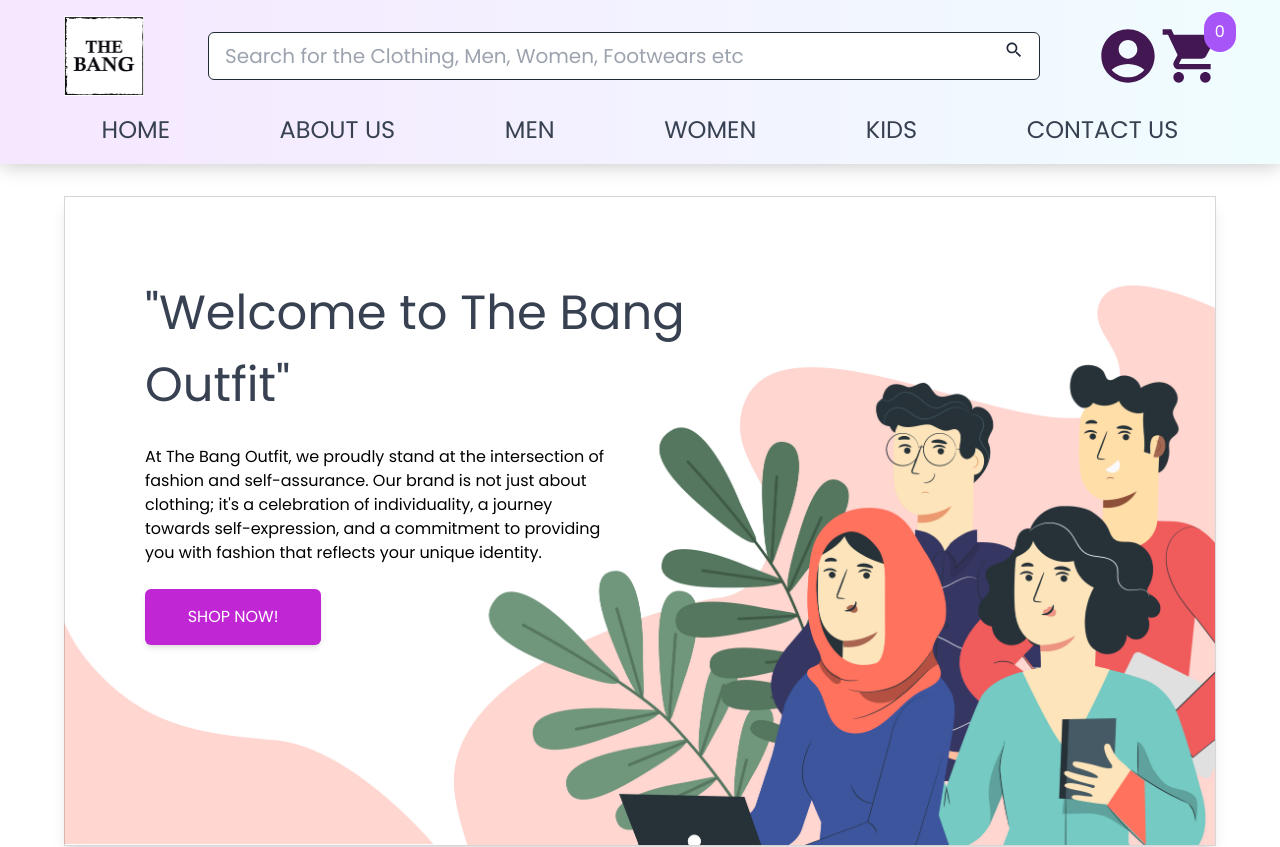
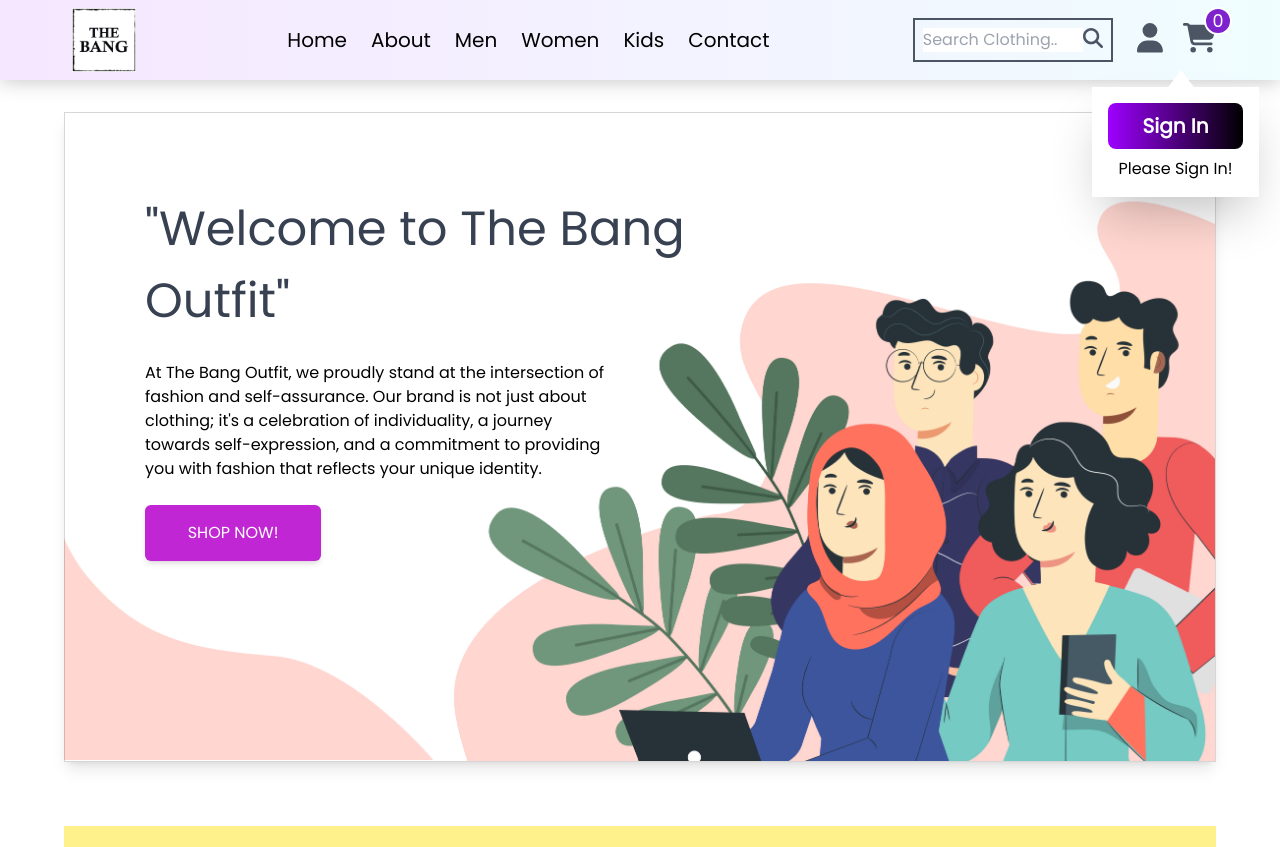
Before and after one commit to gauravmad/thebangoutfit-phase2, a Next.js app: page /aboutus in a window 1280 px wide. Shown: the top 847 px of the page. Built offline with nearby package versions, Linux system fonts and the light colour scheme; no server answers; a web font is replaced by a local one.

Commit message:
navbar chnages

```diff
--- a/components/AuthComponents/AccountDetails.js
+++ b/components/AuthComponents/AccountDetails.js
@@ -1,6 +1,7 @@
 import React, { useState } from "react";
 import { toast } from "react-hot-toast";
 import CircularProgress from '@mui/material/CircularProgress';
+import {checkUserDetailsExistence} from "../../lib/client"
 
 export default function AccountDetails() {
   const [formData, setFormData] = useState({
@@ -93,6 +94,7 @@ export default function AccountDetails() {
       setLoading(false)
     }
   };
+
 
   return (
     <div className="md:my-[8vh]  font-sans w-full md:w-[55vw] border-gray-100 shadow-xl border-[1px] flex ">
--- a/components/Navbar/Navbar.js
+++ b/components/Navbar/Navbar.js
@@ -1,19 +1,16 @@
-import React, {useState} from "react";
+import React, { useState } from "react";
+// import SignIn from "../AuthComponents/SignIn";
 import Link from "next/link";
+import { useRouter } from "next/router";
 import { useSession, signIn, signOut } from "next-auth/react";
-import { useRouter } from "next/router";
 import { useStateContext } from "../../context/StateContext";
-import AccountCircleIcon from "@mui/icons-material/AccountCircle";
-import ShoppingCartIcon from '@mui/icons-material/ShoppingCart';
-import SearchIcon from "@mui/icons-material/Search";
-import MenuIcon from "@mui/icons-material/Menu";
-import CloseIcon from "@mui/icons-material/Close";
+import { FontAwesomeIcon } from "@fortawesome/react-fontawesome";
 
 export default function Navbar() {
-
-
   const { data: session } = useSession();
   const router = useRouter();
+
+  const [showSignInButton, setShowSignInButton] = useState(false);
 
   const handleSignInOut = async () => {
     if (session) {
@@ -31,244 +28,143 @@ export default function Navbar() {
     }
   };
 
-  function showSidebar() {
-    const sidebar = document.querySelector(".sidebar");
-    sidebar.style.display = "flex";
-    sidebar.classList.add("slideInRight");
-    sidebar.classList.remove("slideInLeft");
-  }
+  // const handleMouseEnter = () => {
+  //   setShowSignInButton(true);
+  // };
 
-  function hideSidebar() {
-    const sidebar = document.querySelector(".sidebar");
-    sidebar.classList.add("slideInLeft");
-    setTimeout(() => {
-      sidebar.style.display = "none";
-    }, 500);
-  }
+  // const handleMouseLeave = () => {
+  //   setShowSignInButton(false);
+  // };
 
-  const buttonDisplay = () => {
-    const signInButton = document.querySelector('.signInButton');
-    signInButton.classList.remove('hidden'); // Show the sign-in button
-  }
-
-  const buttonHide = () => {
-    const signInButton = document.querySelector('.signInButton');
-    signInButton.classList.add('hidden'); // Hide the sign-in button
-  }
-
-  const [searchTerm, setSearchTerm] = useState('');
-
-  const handleSearch = () => {
-    // Perform search logic or navigation
-    router.push(`/search?query=${searchTerm}`);
-  };
-
-  const handleChange = (e) => {
-    setSearchTerm(e.target.value);
-  };
-
-
-  // Cart
-  const {totalQuantities} = useStateContext();
+  const { totalQuantities } = useStateContext();
 
   return (
-    <div className=' pb-[2vh] w-full navbar flex md:flex-col lg:flex-col shadow-lg'>
-
-      <div className='my-[1vh] flex flex-row justify-evenly items-center p-[1vh]'>
-
+    <div className="navbar bg-white py-[1vh] shadow-md">
+      <div className="w-[90%] mx-auto flex flex-row justify-between items-center">
+        {/* Logo section */}
         <div>
-          <Link href="/"><img src='/logo.png' className='w-[6vh] md:w-[10vh]  md:mx-[1vh] shadow-2xlxl' alt='' /></Link>
-        </div>
-
-        <div className="relative ">
-          <input
-            type="text"
-            placeholder="Search for the Clothing, Men, Women, Footwears etc"
-            className="text-[1vh] w-[52vw] h-[4vh] rounded-md mx-[1vh] md:text-[2.5vh] md:w-[65vw] md:h-[6vh] pl-[1vh] md:px-[2vh] border-gray-800 border-[0.2vh] bg-white text-gray-800"
-            value={searchTerm}
-            onChange={handleChange}
-          />
-
-          <Link href="/search">
-          <SearchIcon
-            onClick={handleSearch}
-            fontSize="small"
-            className="absolute right-[2vh] text-gray-800 top-[0.8vh]  md:right-[3vh] md:top-[1vh]"
+          <Link href="/">
+            <img
+              src="/logo.png"
+              className="w-[6vh] md:w-[8vh]  md:mx-[1vh] shadow-2xlxl"
+              alt=""
             />
           </Link>
         </div>
 
-        <div className='flex flex-row items-center  '>
-          <div className='flex  items-center  '>
-            {session ? (
-              <div onClick={handleProfileClick} >
+        <div>
+          <ul className="flex flex-row gap-x-[3vh]">
+            <Link href="/">
+              <li className="text-[2.5vh] font-medium">Home</li>
+            </Link>
+            <Link href="/aboutus">
+              <li className="text-[2.5vh] font-medium">About</li>
+            </Link>
+            <Link href="/men">
+              <li className="text-[2.5vh] font-medium">Men</li>
+            </Link>
+            <Link href="/women">
+              <li className="text-[2.5vh] font-medium">Women</li>
+            </Link>
+            <Link href="/kids">
+              <li className="text-[2.5vh] font-medium">Kids</li>
+            </Link>
+            <Link href="/contact">
+              <li className="text-[2.5vh] font-medium">Contact</li>
+            </Link>
+          </ul>
+        </div>
+
+        <div className="flex flex-row justify-start items-center">
+          <div className="border-2  border-gray-600 p-[1vh] flex flex-row items-center mr-[3vh]">
+            <input
+              type="text"
+              placeholder="Search Clothing.."
+              className="focus:outline-none w-[20vh]"
+            />
+            <Link href="">
+              <FontAwesomeIcon
+                className="text-gray-600 text-[2.5vh]"
+                icon="fa-solid fa-magnifying-glass"
+              />
+            </Link>
+          </div>
+
+          <Link href="">
+            <div
+              className="mr-[2.5vh] relative"
+
+            >
+              {!session?(
+
+              <FontAwesomeIcon
+                className="text-[3.7vh] text-gray-600"
+                icon="fa-solid fa-user"
+              />
+              ):(
                 <img
                   src={session.user.image}
-                  alt='Profile'
-                  className='profilepicicon w-[6vh] rounded-full md:w-[9vh] mx-[1.5vh] cursor-pointer '
+                  alt="Profile"
+                  className="w-[7vh] rounded-full"
                 />
+              )}
+
+              <div
+                className={`absolute signHover top-[8vh] w-[13vw] -right-[12vh] p-[2vh] shadow-2xl bg-white bottom-[0vh]${
+                  showSignInButton ? "shadow-2xl" : "hidden"
+                }`}
+              >
+                <div className="absolute text-white triangle"></div>
+                {!session?(
+
+                  <div>
+                    <button
+                      onClick={signIn}
+                      className="bluebtn text-[2.5vh] w-full bg-purple-500 p-[1vh] rounded-lg flex flex-row justify-center items-center text-white font-semibold">
+                      Sign In
+                    </button>
+                    <h2 className="text-center mt-[1vh]">Please Sign In!</h2>
+                  </div>
+                ):(
+                  <div>
+                    <Link href="/myaccount">
+                    <div onClick={handleProfileClick} className="text-center mt-[1vh] flex flex-row items-center mb-[1.5vh]">
+                      <FontAwesomeIcon
+                        className="text-[3vh] ml-[0.5vh] text-gray-600"
+                        icon="fa-solid fa-user"
+                      />
+                      <h2 className="text-[2.5vh] ml-[1.5vh]">My Account</h2>
                     </div>
 
-            ) : (
-              <Link href="/myaccount" className='profileIcon' >
-                <AccountCircleIcon className='profilepicicon text-[#431751] text-[5vh] md:text-[7vh] lg:text-[8vh] ' />
-
                     </Link>
+                    <button
+                      onClick={signOut}
+                      className="redbtn text-[2.5vh] w-full bg-red-500 p-[1vh] rounded-lg flex flex-row justify-center items-center text-white font-semibold">
+                      Logout
+                    </button>
+                  </div>
                 )}
-
-            <div onMouseEnter={buttonDisplay} onMouseLeave={buttonHide}  className='signInButton  hidden'>
-              <div className='absolute  triangle'></div>
-              <button
-                onClick={handleSignInOut}
-                className={`p-[1.5vh] rounded-lg w-full text-white text-[2.5vh] font-semibold ${session ? 'bg-red-600' : 'bg-purple-600'
-                  } active:bg-purple-800`}
-              >
-                {session ? 'Logout' : 'Sign In'}
-              </button>
-              <p className='text-center'>New User! Please Sign in</p>
-            </div>
-          </div>
-
-          <Link href="/checkout">
-          <div className="relative">
-            <ShoppingCartIcon className='carticon text-[#431751]'/>
-
-              <p className="bg-purple-500 text-white font-medium absolute -top-[1.5vh] -right-[1.5vh] p-[1vh] text-[2vh] rounded-full px-[1.4vh]">
-                {totalQuantities}
-              </p>
-          </div>
-          </Link>
 
               </div>
 
             </div>
+          </Link>
 
-      <div>
-        <nav>
-          <ul className="sidebar">
-            <li onClick={hideSidebar}>
-              <Link
-                href="/"
-                className="block text-left px-[1vh] py-[0.5vh] text-[3vh] text-gray-700 navlink"
-              >
-                <CloseIcon />
-              </Link>
-            </li>
-            <li onClick={hideSidebar}>
-              <Link
-                href="/"
-                className="w-full block text-center px-[1vh] py-[0.5vh] text-[3vh] text-gray-700 navlink"
-              >
-                HOME
-              </Link>
-            </li>
-            <li onClick={hideSidebar}>
-              <Link
-                href="/aboutus"
-                className="w-full block text-center px-[1vh] py-[0.5vh] text-[3vh] text-gray-700 navlink"
-              >
-                ABOUT US
-              </Link>
-            </li>
-            <li onClick={hideSidebar}>
-              <Link
-                href="/men"
-                className="w-full block text-center px-[1vh] py-[0.5vh] text-[3vh] text-gray-700 navlink"
-              >
-                MEN
-              </Link>
-            </li>
-            <li onClick={hideSidebar}>
-              <Link
-                href="/women"
-                className="w-full block text-center px-[1vh] py-[0.5vh] text-[3vh] text-gray-700 navlink"
-              >
-                WOMEN
-              </Link>
-            </li>
-            <li onClick={hideSidebar}>
-              <Link
-                href="/kids"
-                className="w-full block text-center px-[1vh] py-[0.5vh] text-[3vh] text-gray-700 navlink"
-              >
-                KIDS
-              </Link>
-            </li>
-            <li onClick={hideSidebar}>
-              <Link
-                href="/contact"
-                className="w-full block text-center px-[1vh] py-[0.5vh] text-[3vh] text-gray-700 navlink"
-              >
-                CONTACT US
-              </Link>
-            </li>
-          </ul>
+          <Link href="">
+            <div className=" relative">
+              <FontAwesomeIcon
+                className="text-[3.7vh] text-gray-600"
+                icon="fa-solid fa-cart-shopping"
+              />
 
-
-          <ul className="navbar-links flex justify-evenly ">
-            <li className="hideOnMobile">
-              <Link
-                href="/"
-                className="px-[1vh] py-[0.5vh] text-[3vh] text-gray-700 navlink"
-              >
-                HOME
-              </Link>
-            </li>
-            <li className="hideOnMobile">
-              <Link
-                href="/aboutus"
-                className="px-[1vh] py-[0.5vh] text-[3vh] text-gray-700 navlink"
-              >
-                ABOUT US
-              </Link>
-            </li>
-            <li className="hideOnMobile">
-              <Link
-                href="/men"
-                className="px-[1vh] py-[0.5vh] text-[3vh] text-gray-700 navlink"
-              >
-                MEN
-              </Link>
-            </li>
-            <li className="hideOnMobile">
-              <Link
-                href="/women"
-                className="px-[1vh] py-[0.5vh] text-[3vh] text-gray-700 navlink"
-              >
-                WOMEN
-              </Link>
-            </li>
-            <li className="hideOnMobile">
-              <Link
-                href="/kids"
-                className="px-[1vh] py-[0.5vh] text-[3vh] text-gray-700 navlink"
-              >
-                KIDS
-              </Link>
-            </li>
-            <li className="hideOnMobile">
-              <Link
-                href="/contact"
-                className="px-[1vh] py-[0.5vh] text-[3vh] text-gray-700 navlink"
-              >
-                CONTACT US
-              </Link>
-            </li>
-            <li className="menu-button" onClick={showSidebar}>
-              <Link
-                href="/"
-                className="px-[1vh] py-[0.5vh]  text-gray-700 navlink"
-              >
-                <MenuIcon fontSize="large" className="text-[#692a91] " />
-              </Link>
-            </li>
-          </ul>
-        </nav>
+              <h1 className="bg-purple-700 w-[3.5vh] h-[3.5vh] rounded-full -top-[2vh] -right-[2vh] border-2 border-white text-[2.2vh] text-white absolute flex flex-row justify-center items-center">
+                {totalQuantities}
+              </h1>
 
             </div>
-
+          </Link>
         </div>
-
-
+      </div>
+    </div>
   );
 }
--- a/package.json
+++ b/package.json
@@ -12,6 +12,9 @@
     "@babel/core": "^7.17.9",
     "@emotion/react": "^11.11.1",
     "@emotion/styled": "^11.11.0",
+    "@fortawesome/fontawesome-svg-core": "^6.5.1",
+    "@fortawesome/free-solid-svg-icons": "^6.5.1",
+    "@fortawesome/react-fontawesome": "^0.2.0",
     "@mui/icons-material": "^5.15.1",
     "@mui/material": "^5.15.1",
     "@mui/styles": "^5.15.2",
@@ -23,7 +26,7 @@
     "next": "14.0.4",
     "next-auth": "^4.24.5",
     "react": "^18",
-    "react-dom": "^18",
+    "react-dom": "^18.2.0",
     "react-hook-form": "^7.49.2",
     "react-hot-toast": "^2.4.1",
     "uuid": "^9.0.1"
--- a/pages/_app.js
+++ b/pages/_app.js
@@ -3,6 +3,7 @@ import { Layout } from "../components";
 import { Toaster } from "react-hot-toast";
 import { SessionProvider } from "next-auth/react";
 import { StateContext } from "../context/StateContext";
+import '../utils/fontawesome';
 
 export default function App({ Component, pageProps }) {
   return (
--- a/styles/globals.css
+++ b/styles/globals.css
@@ -42,22 +42,16 @@ body{
 .triangle{
   height: 20px;
   width: 20px;
-  border-bottom: 10px solid rgb(235, 234, 234);
-  border-right: 10px solid transparent;
-  border-left: 10px solid transparent;
+  /* box-shadow: 1px 1px 10px black; */
+  border-bottom: 20px solid rgb(255, 255, 255);
+  border-right: 15px solid transparent;
+  border-left: 15px solid transparent;
   top: -16%;
   left: 44%;
 }
-.signInButton{
-  background-color: rgb(235, 234, 234);
-  padding: 25px 20px;
-  border-radius: 10px;
-  position: absolute;
-  top: 12.5%;
-  right: 4.5%;
-  box-shadow: 5px 5px  rgba(0, 0, 0, 0.4);
-  z-index: 999;
-}
+/* .signHover{
+  border: 2px solid rgb(207, 207, 207);
+} */
 
 
 .navlink:hover {
@@ -179,3 +173,11 @@ body{
 .savebtn{
   background: linear-gradient(90deg, #9E00FF 0%, #000 100%);
 }
+
+.bluebtn{
+  background: linear-gradient(90deg, #9E00FF 0%, #000 100%);
+}
+
+.redbtn{
+  background: linear-gradient(90deg, #ff0000 0%, #000 100%);
+}
--- /dev/null
+++ b/utils/fontawesome.js
@@ -0,0 +1,4 @@
+import { library } from '@fortawesome/fontawesome-svg-core';
+import { fas } from '@fortawesome/free-solid-svg-icons';
+
+library.add(fas);
```
Also changed, not shown: components/index.js (line endings or trailing spaces), pages/api/saveAccountDetails.js (line endings or trailing spaces), 2 other files (tests, documents, lock files or other folders). Lines whose indentation alone changed are shown as unchanged.
